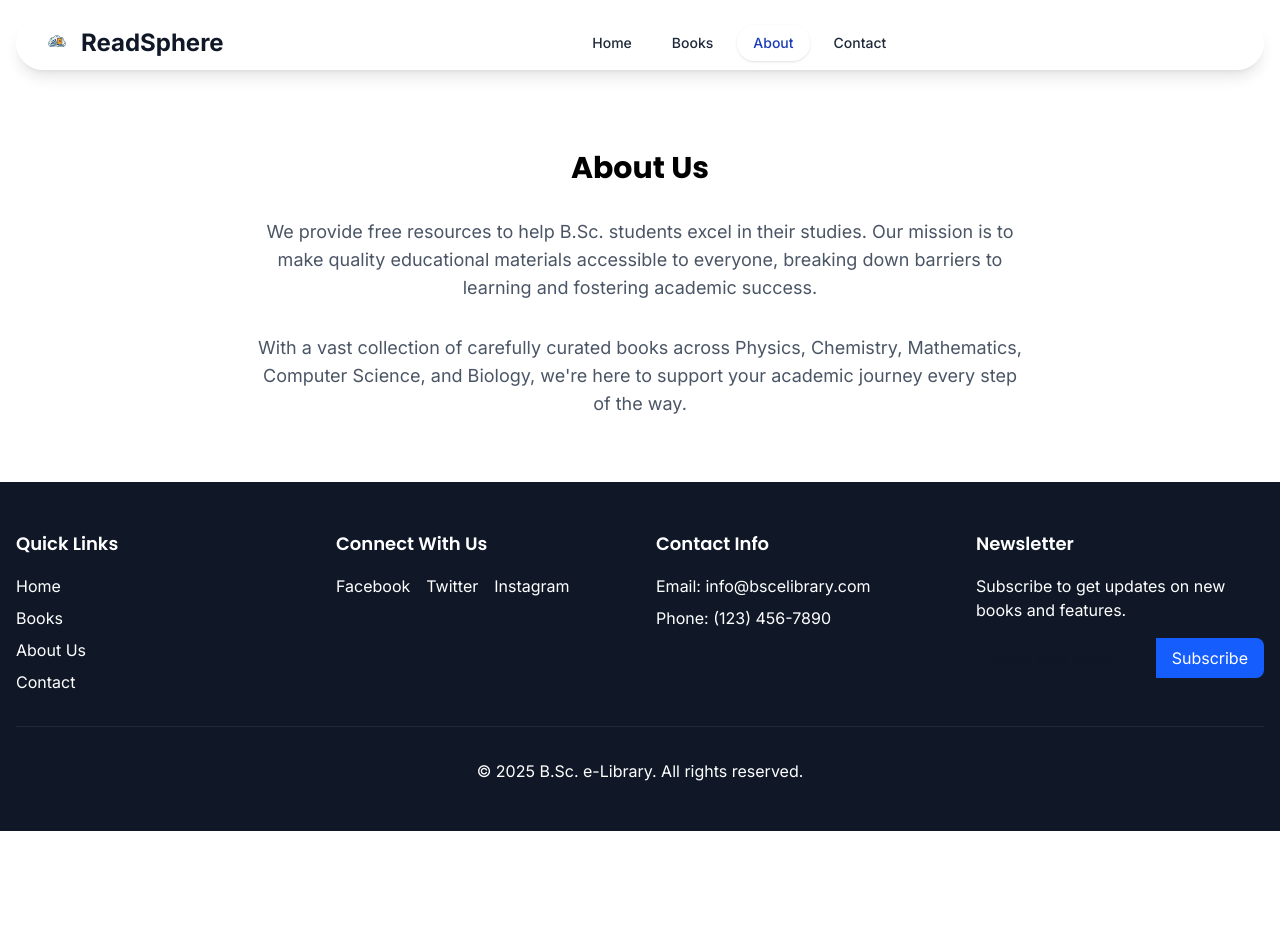
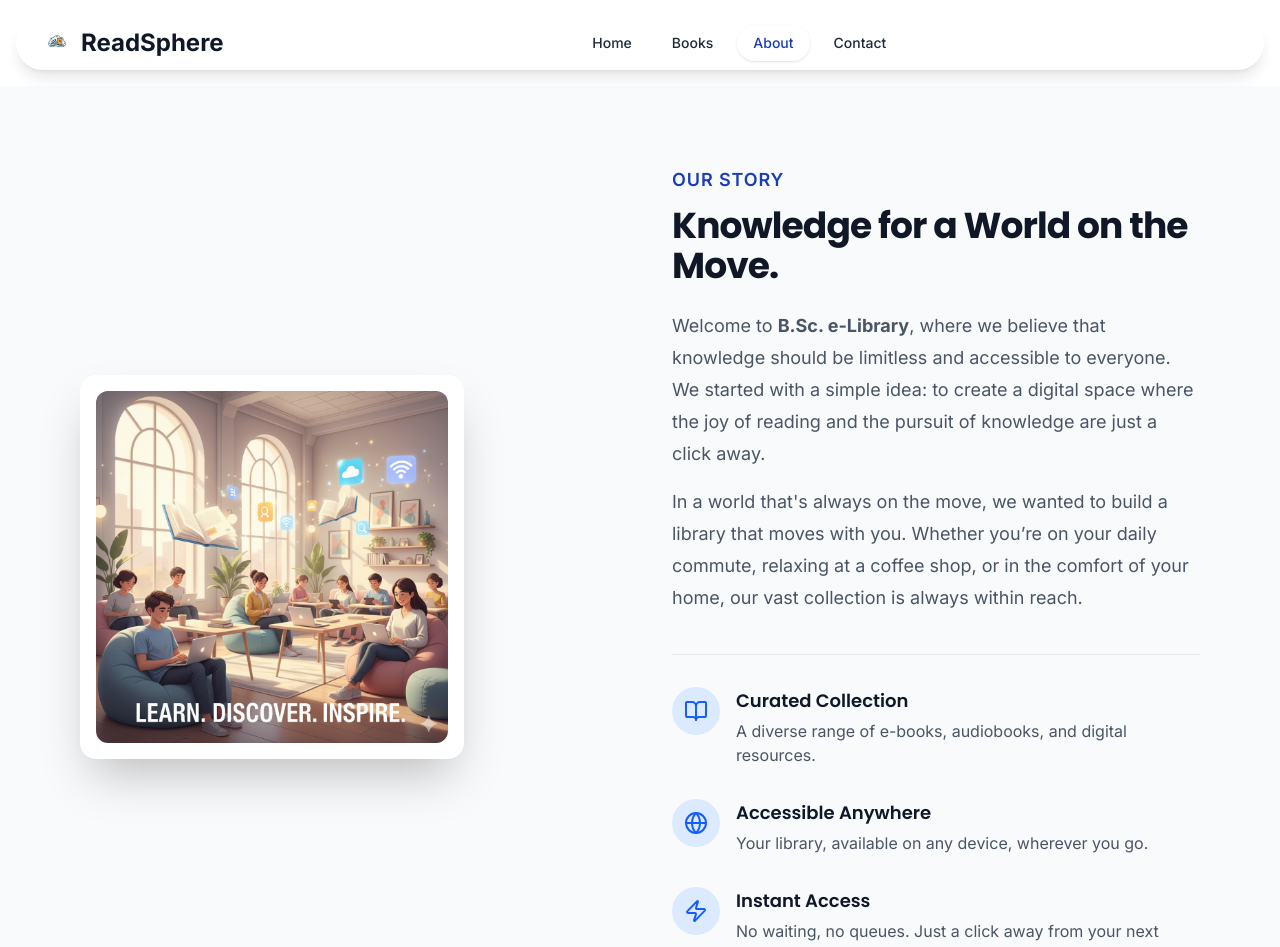
Before and after one commit to sauvik-seth/e-library, a React (Vite) app in the folder bsc-elibrary/: page /about in a window 1280 px wide. Shown: the top 947 px of the page. Before the commit the page ends 831 px from the top, so only its background shows below. Built offline with nearby package versions, Linux system fonts and the light colour scheme.

Commit message:
some change

```diff
--- a/bsc-elibrary/src/components/About.jsx
+++ b/bsc-elibrary/src/components/About.jsx
@@ -1,25 +1,84 @@
-import React from 'react';
+import React from "react";
+import { BookOpen, Globe, Zap } from "lucide-react";
 
-const About = () => {
+// Helper component for the mission items
+const MissionItem = ({ icon, title, description }) => (
+  <div className="flex items-start gap-4">
+    <div className="grid h-12 w-12 shrink-0 place-items-center rounded-full bg-blue-100 text-blue-600">
+      {icon}
+    </div>
+    <div>
+      <h3 className="text-lg font-semibold text-gray-900">{title}</h3>
+      <p className="mt-1 text-gray-600">{description}</p>
+    </div>
+  </div>
+);
+
+// Main About Us Component
+const AboutUs = () => {
   return (
-    <div className="py-16 bg-white">
-      <div className="container mx-auto px-4">
-        <div className="max-w-3xl mx-auto text-center">
-          <h2 className="text-3xl font-bold mb-8">About Us</h2>
-          <p className="text-lg text-gray-600 mb-8">
-            We provide free resources to help B.Sc. students excel in their studies. Our mission
-            is to make quality educational materials accessible to everyone, breaking down
-            barriers to learning and fostering academic success.
-          </p>
-          <p className="text-lg text-gray-600">
-            With a vast collection of carefully curated books across Physics, Chemistry,
-            Mathematics, Computer Science, and Biology, we're here to support your academic
-            journey every step of the way.
-          </p>
+    <section className="py-20 bg-gray-50">
+      <div className="container mx-auto max-w-6xl px-4">
+        <div className="grid grid-cols-1 items-center gap-12 lg:grid-cols-2 lg:gap-16">
+          {/* Left Column: Image Section */}
+          <div className="relative flex justify-center lg:justify-start">
+            <div className="relative w-full max-w-sm rounded-2xl bg-white p-4 shadow-2xl">
+              <div className="aspect-w-4 aspect-h-4 overflow-hidden rounded-xl">
+                <img
+                  src="/images/aboutus.png" // Replace with your image path
+                  alt="A person reading in a modern library setting"
+                  className="h-full w-full object-cover"
+                />
+              </div>
+              {/* Decorative accent element */}
+              <div className="absolute -bottom-4 -right-4 -z-10 h-32 w-32 rounded-2xl bg-gradient-to-br from-blue-100 to-indigo-200"></div>
+            </div>
+          </div>
+
+          {/* Right Column: Content Section */}
+          <div>
+            <span className="text-lg font-semibold uppercase tracking-wider text-blue-800">
+              Our Story
+            </span>
+            <h2 className="mt-3 text-4xl font-extrabold tracking-tight text-gray-900">
+              Knowledge for a World on the Move.
+            </h2>
+            <p className="mt-6 text-lg leading-8 text-gray-600">
+              Welcome to <strong>B.Sc. e-Library</strong>, where we believe that
+              knowledge should be limitless and accessible to everyone. We
+              started with a simple idea: to create a digital space where the
+              joy of reading and the pursuit of knowledge are just a click away.
+            </p>
+            <p className="mt-4 text-lg leading-8 text-gray-600">
+              In a world that's always on the move, we wanted to build a library
+              that moves with you. Whether you’re on your daily commute,
+              relaxing at a coffee shop, or in the comfort of your home, our
+              vast collection is always within reach.
+            </p>
+
+            {/* Mission Section */}
+            <div className="mt-10 space-y-8 border-t border-gray-200 pt-8">
+              <MissionItem
+                icon={<BookOpen size={24} />}
+                title="Curated Collection"
+                description="A diverse range of e-books, audiobooks, and digital resources."
+              />
+              <MissionItem
+                icon={<Globe size={24} />}
+                title="Accessible Anywhere"
+                description="Your library, available on any device, wherever you go."
+              />
+              <MissionItem
+                icon={<Zap size={24} />}
+                title="Instant Access"
+                description="No waiting, no queues. Just a click away from your next great read."
+              />
+            </div>
+          </div>
         </div>
       </div>
-    </div>
+    </section>
   );
 };
 
-export default About;
+export default AboutUs;
--- a/bsc-elibrary/src/components/CategoryList.jsx
+++ b/bsc-elibrary/src/components/CategoryList.jsx
@@ -27,6 +27,7 @@ const categories = [
     image: "/images/bio1.png",
     description: "Learn about life, organisms, and ecosystems.",
   },
+  // Added one more for even grid display
 ];
 
 const CategoryList = () => {
@@ -36,15 +37,19 @@ const CategoryList = () => {
         <h2 className="text-3xl font-bold text-center mb-12 text-gray-800">
           Explore Our <span className="text-blue-600">Categories</span>
         </h2>
-        {/* Grid columns are increased to make each card narrower, and the gap is reduced */}
-        <div className="grid grid-cols-2 sm:grid-cols-3 lg:grid-cols-4 xl:grid-cols-5 gap-6">
+        {/*
+          - Default: 2 columns for mobile (grid-cols-2)
+          - sm (640px and up): 3 columns
+          - lg (1024px and up): 4 columns
+          - xl (1280px and up): 5 columns
+        */}
+        <div className="grid grid-cols-2 sm:grid-cols-3 lg:grid-cols-4 xl:grid-cols-5 gap-4 md:gap-6">
           {categories.map((category) => (
             <Link
               to={`/category/${category.name.replace(/ /g, "-")}`}
               key={category.name}
-              className="group block overflow-hidden rounded-lg bg-white shadow-lg transition-all duration-300 ease-in-out hover:-translate-y-1 hover:shadow-xl"
+              className="group block overflow-hidden rounded-lg bg-white shadow-md transition-all duration-300 ease-in-out hover:-translate-y-1 hover:shadow-lg"
             >
-              {/* Image container with a fixed aspect ratio */}
               <div className="aspect-w-16 aspect-h-9 w-full overflow-hidden">
                 <img
                   src={category.image}
@@ -52,12 +57,17 @@ const CategoryList = () => {
                   className="h-full w-full object-cover transition-transform duration-300 group-hover:scale-105"
                 />
               </div>
-              {/* Padding and text sizes are reduced for a more compact card */}
-              <div className="p-4">
-                <h3 className="text-lg font-semibold text-gray-900 mb-1">
+              {/*
+                - Default (mobile): p-3 padding, smaller text
+                - md (768px and up): p-4 padding, larger text
+              */}
+              <div className="p-3 md:p-4">
+                <h3 className="text-base font-semibold text-gray-900 mb-1 md:text-lg">
                   {category.name}
                 </h3>
-                <p className="text-gray-500 text-sm">{category.description}</p>
+                <p className="text-xs text-gray-500 md:text-sm">
+                  {category.description}
+                </p>
               </div>
             </Link>
           ))}
--- a/bsc-elibrary/src/components/Features.jsx
+++ b/bsc-elibrary/src/components/Features.jsx
@@ -70,7 +70,7 @@ export default function FeaturesTicker() {
           <div
             className="flex gap-6 animate-scroll"
             style={{
-              animation: "scroll 40s linear infinite",
+              animation: "scroll 30s linear infinite",
               minWidth: "calc(200% + 150px)",
             }}
           >
--- a/bsc-elibrary/src/components/Footer.jsx
+++ b/bsc-elibrary/src/components/Footer.jsx
@@ -16,7 +16,7 @@ const Footer = () => {
                 </Link>
               </li>
               <li>
-                <Link to="/books" className="hover:text-blue-400 transition duration-300">
+                <Link to="/all-books" className="hover:text-blue-400 transition duration-300">
                   Books
                 </Link>
               </li>
--- a/bsc-elibrary/src/components/Hero.jsx
+++ b/bsc-elibrary/src/components/Hero.jsx
@@ -1,5 +1,6 @@
 import React from "react";
 import { BookDown, Atom, FlaskConical, Dna, Laptop, Sigma } from "lucide-react";
+import { Link } from "react-router-dom";
 
 const Hero = () => {
   return (
@@ -27,10 +28,12 @@ const Hero = () => {
 
             {/* CTA Button */}
             <div className="mt-10 flex flex-col items-center gap-4 sm:flex-row md:justify-start">
-              <button className="group inline-flex items-center justify-center gap-3 rounded-full bg-blue-600 px-8 py-3 text-lg font-semibold text-white shadow-lg transition-all duration-300 hover:bg-blue-700 hover:shadow-xl focus:outline-none focus:ring-2 focus:ring-blue-400 focus:ring-offset-2 focus:ring-offset-gray-900">
-                Start Exploring
-                <BookDown className="h-5 w-5 transition-transform duration-300 group-hover:translate-x-1" />
-              </button>
+              <Link to="/category/Computer-Science">
+                <button className="group inline-flex items-center justify-center gap-3 rounded-full bg-blue-600 px-8 py-3 text-lg font-semibold text-white shadow-lg transition-all duration-300 hover:bg-blue-700 hover:shadow-xl focus:outline-none focus:ring-2 focus:ring-blue-400 focus:ring-offset-2 focus:ring-offset-gray-900">
+                  Start Exploring
+                  <BookDown className="h-5 w-5 transition-transform duration-300 group-hover:translate-x-1" />
+                </button>
+              </Link>
             </div>
 
             {/* Social Proof / Subject Icons */}
--- a/bsc-elibrary/src/components/Navigation.jsx
+++ b/bsc-elibrary/src/components/Navigation.jsx
@@ -34,7 +34,7 @@ const Navigation = () => {
               alt="B.Sc. e-Library Logo"
               className="h-8 w-8 object-contain"
             />
-           ReadSphere
+            ReadSphere
           </Link>
 
           {/* Nav Links */}
```
Also changed, not shown: bsc-elibrary/src/components/Contact.jsx (+5 -19 lines), bsc-elibrary/src/pages/Home.jsx (+5 -19 lines), bsc-elibrary/public/images/aboutus.png (added), bsc-elibrary/public/images/contactus.png (added).
